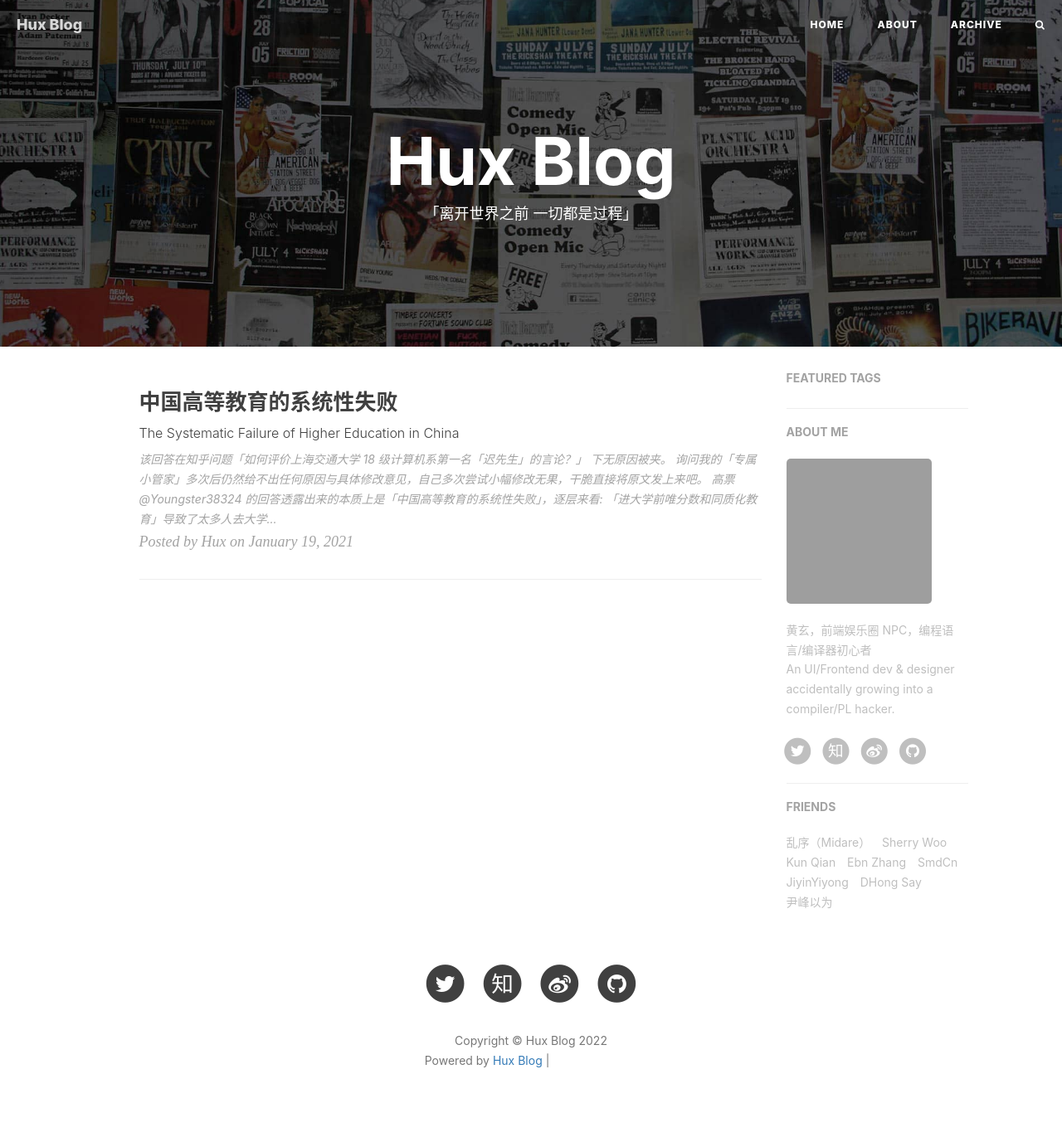
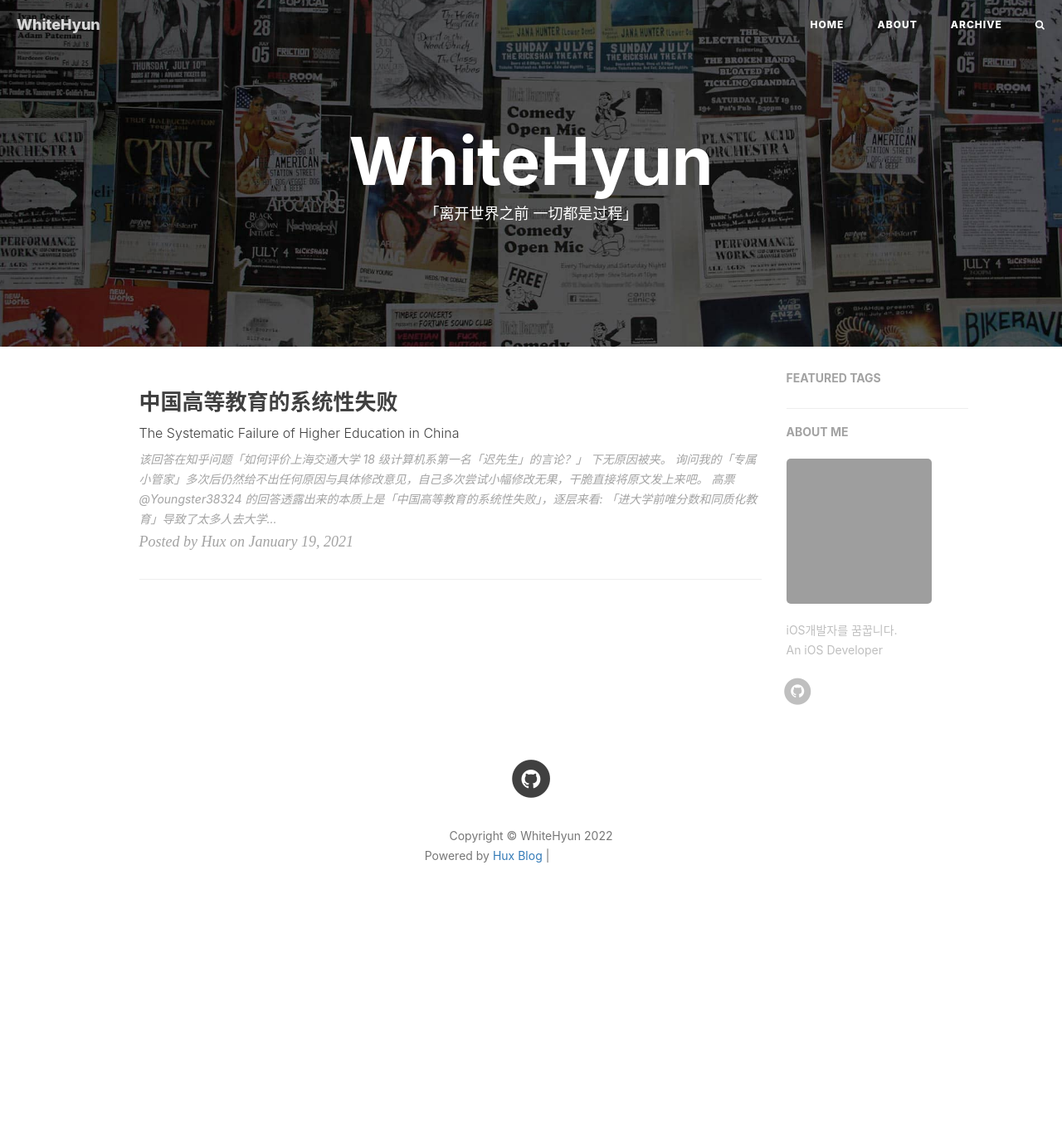
Before and after one commit to WhiteHyun/WhiteHyun.github.io, a Jekyll site: the page built from index.html, in a window 1280 px wide. Shown: the whole page at 83% size. Built offline with Jekyll 4.4.1, drawn with Linux system fonts in a browser that asks for light colours; nearby versions of some CDN libraries; the list of posts is cut into pages by our own code; comment, search, counter and statistics services are not loaded; after the commit the page ends 1136 px from its top, so only the background shows below that; grey boxes are pictures that could not be loaded.

Commit message:
Update config.yml

```diff
--- a/_config.yml
+++ b/_config.yml
@@ -1,11 +1,11 @@
 # Site settings
-title: Hux Blog
-SEOTitle: 黄玄的博客 | Hux Blog
+title: WhiteHyun
+SEOTitle: WhiteHyun's Develop Blog
 header-img: img/home-bg.jpg
-email: huxpro@gmail.com
-description: "关于程序与设计、黑客与画家 | 黄玄，Web & Mobile Lover，Software Engineer，UX Designer | 这里是 @Hux黄玄 的个人博客，与你一起发现更大的世界。"
-keyword: "黄玄, Hux黄玄, Hux, 鬼栈, huxpro, @huxpro, 黄玄的博客, Hux Blog, 博客, 个人网站, 互联网, Web, JavaScript, 前端, 设计"
-url: "https://huangxuan.me"              # your host, for absolute URL
+email: whi7ehyun@gmail.com
+description: "Write codes with my dream."
+keyword: "boj, Swift, Python, WhiteHyun"
+url: "https://whitehyun.github.io" # your host, for absolute URL
 baseurl: ""                             # for example, '/blog' if your blog hosted on 'host/blog'
 
 # Publish posts or collection documents with a future date.
@@ -13,13 +13,7 @@ future: true
 
 # SNS settings
 RSS: false
-weibo_username:     huxpro
-zhihu_username:     huxpro
-github_username:    huxpro
-twitter_username:   huxpro
-#facebook_username:  huxpro
-#linkedin_username:  firstname-lastname-idxxxx
-
+github_username:    whitehyun
 
 
 # Build settings
@@ -59,7 +53,7 @@ kramdown:
 
 
 # Disqus settings
-disqus_username: hux
+# disqus_username: hux
 
 # Netease settings
 netease_comment: false
@@ -71,15 +65,15 @@ netease_comment: false
 # ba_track_id: [your track id]
 
 # Google Analytics
-ga_track_id: 'UA-49627206-1'            # Format: UA-xxxxxx-xx
-ga_domain: huangxuan.me
+# ga_track_id: 'UA-49627206-1'            # Format: UA-xxxxxx-xx
+# ga_domain: huangxuan.me
 
 
 
 # Sidebar settings
 sidebar: true                           # whether or not using Sidebar.
-sidebar-about-description: "黄玄，前端娱乐圈 NPC，编程语言/编译器初心者 <br> An UI/Frontend dev & designer accidentally growing into a compiler/PL hacker."
-sidebar-avatar: https://github.com/Huxpro.png # use absolute URL, seeing it's used in both `/` and `/about/`
+sidebar-about-description: "iOS개발자를 꿈꿉니다.<br> An iOS Developer"
+sidebar-avatar: https://github.com/WhiteHyun.png # use absolute URL, seeing it's used in both `/` and `/about/`
 
 
 
@@ -101,33 +95,9 @@ page-mathjax: false
 
 
 # Friends
-friends: [
-    {
-    #     title: "Su",
-    #     href: "http://su.gallery/"
-    # },{
-        title: "乱序（Midare）",
-        href: "http://mida.re/"
-    },{
-        title: "Sherry Woo",
-        href: "https://sherrywoo.me/"
-    },{
-        title: "Kun Qian",
-        href: "http://kunq.me"
-    },{
-        title: "Ebn Zhang",
-        href: "http://ebnbin.com/"
-    },{
-        title: "SmdCn",
-        href: "http://blog.smdcn.net"
-    },{
-        title: "JiyinYiyong",
-        href: "http://tiye.me/"
-    },{
-        title: "DHong Say",
-        href: "http://dhong.co"
-    },{
-        title: "尹峰以为",
-        href: "http://ingf.github.io/"
-    }
-]
+# friends: [
+#     {
+#         title: "hotbreakb（blog）",
+#         href: "https:lopl//blog.naver.com/areyhappy12"
+#     }
+# ]
```
